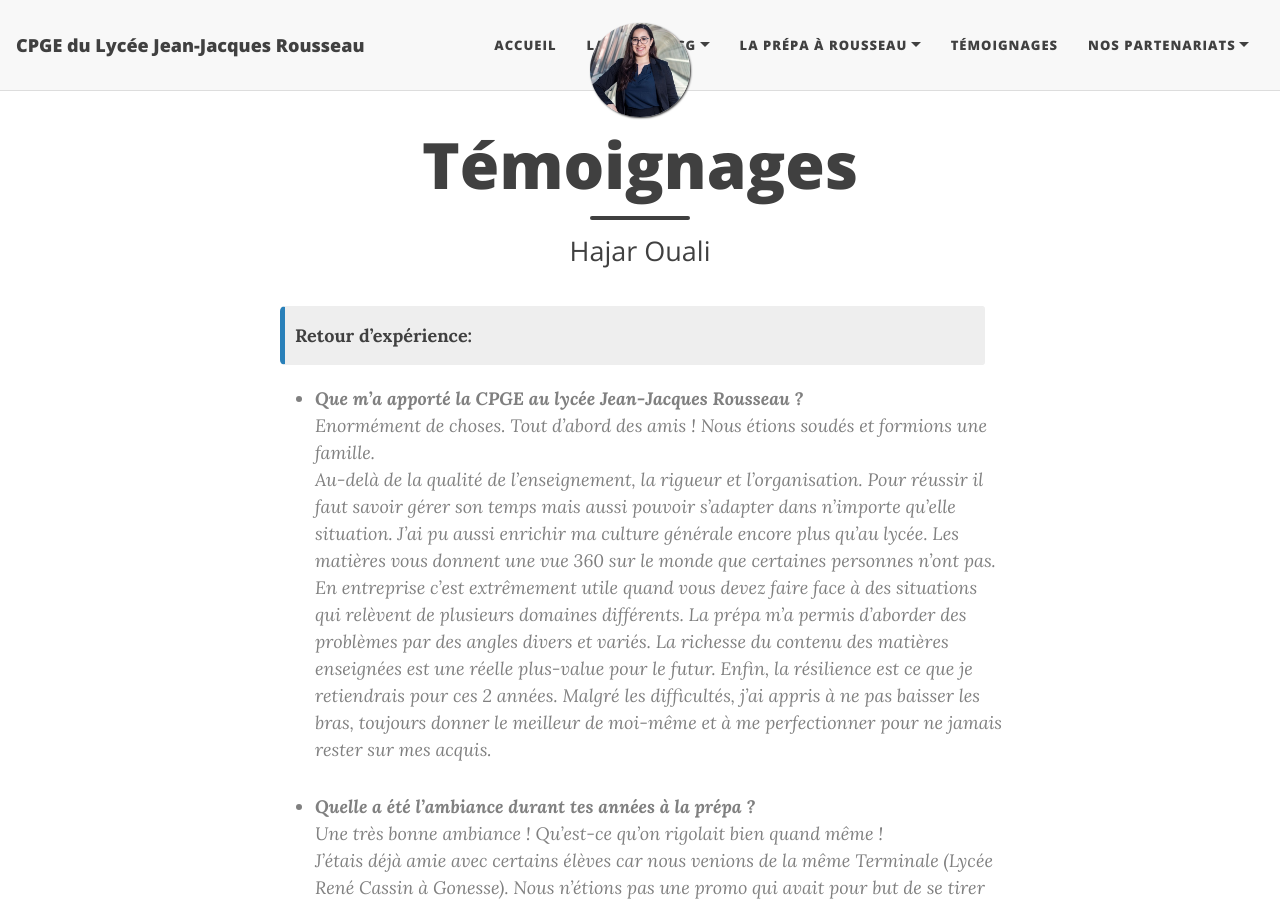
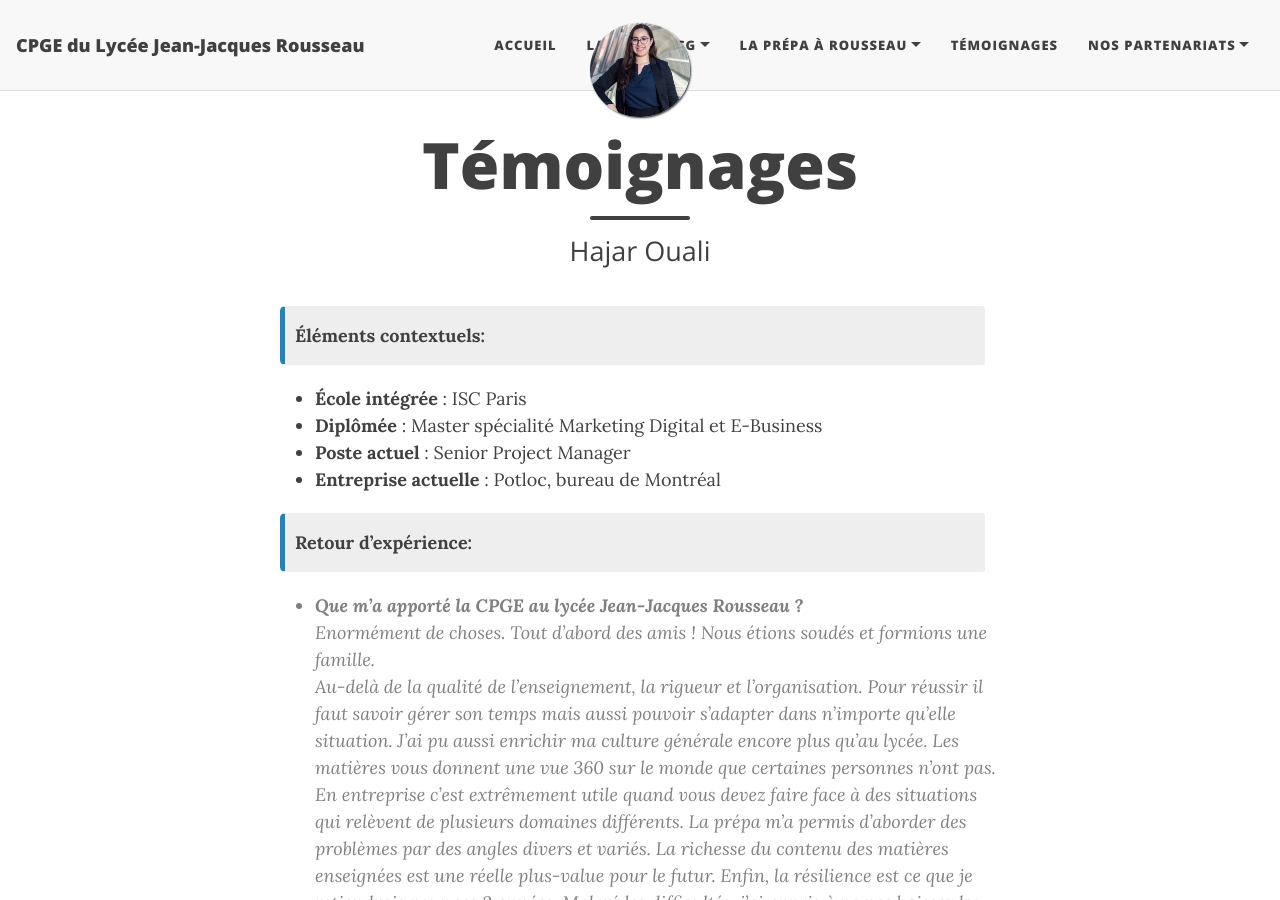
Before and after one commit to cpgesarcelles/cpgesarcelles.github.io, a Jekyll site: the page built from Temoignages/ouali.md, in a window 1280 px wide and 900 px high. Built offline with Jekyll 4.4.1, drawn with Linux system fonts in a browser that asks for light colours; nearby versions of some CDN libraries.

Commit message:
Update ouali.md

```diff
--- a/Temoignages/ouali.md
+++ b/Temoignages/ouali.md
@@ -4,6 +4,16 @@ title: Témoignages
 subtitle: Hajar Ouali
 avatar: "/assets/img/ouali.jpg"
 ---
+
+{: .box-note}
+**Éléments contextuels:**
+
+- **École intégrée** : ISC Paris
+- **Diplômée** : Master spécialité Marketing Digital et E-Business
+- **Poste actuel** : Senior Project Manager
+- **Entreprise actuelle** : Potloc, bureau de Montréal
+
+
 {: .box-note}
 **Retour d'expérience:**
 
```
